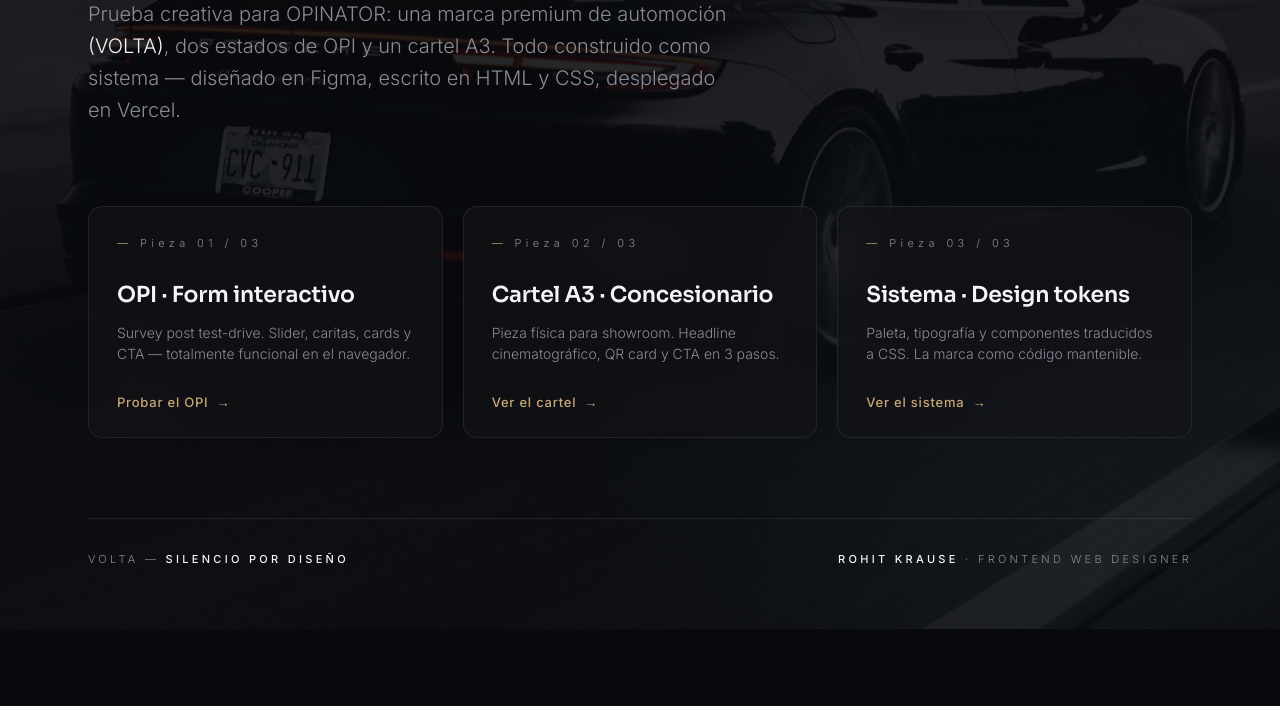
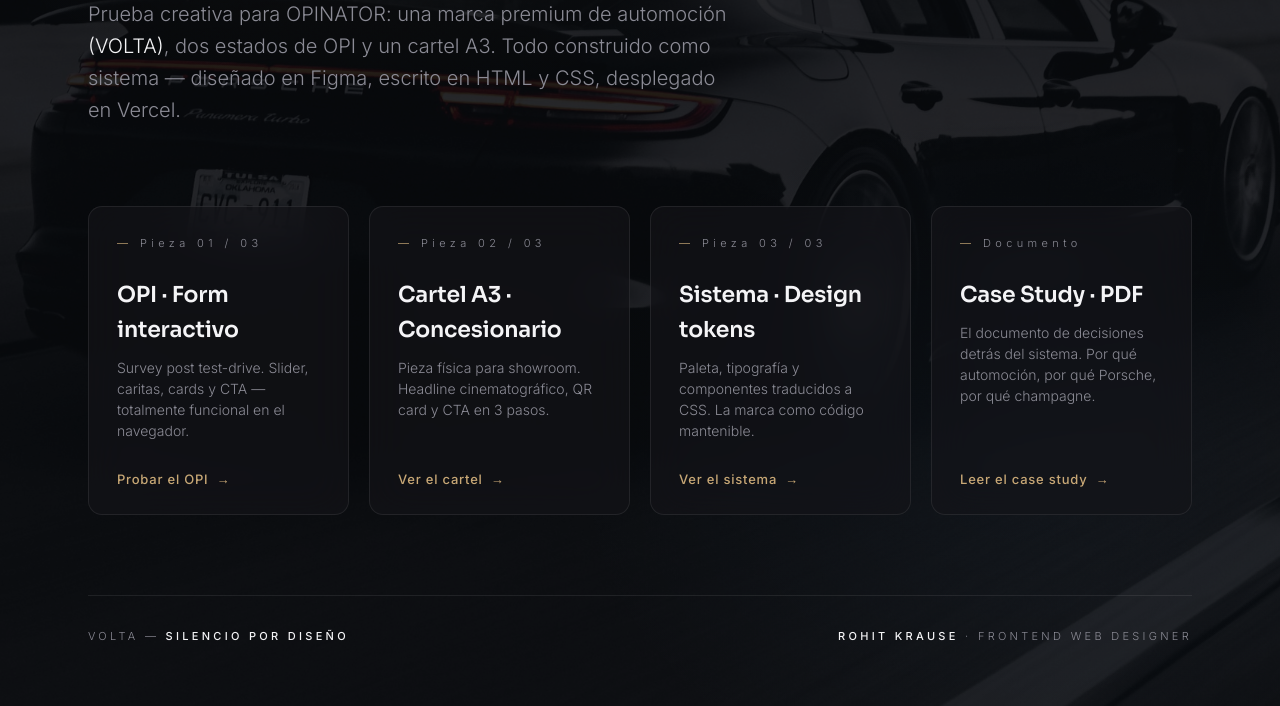
Before and after one commit to rohitkrause23/volta-opinator, a website built with Vite: page index.html in a window 1280 px wide. Shown: the part 503-1209 px from the top of the page. Before the commit the page ends 1132 px from the top, so only its background shows below. Built offline with nearby package versions, Linux system fonts and the light colour scheme.

Commit message:
improvementes

```diff
--- a/assets/css/landing.css
+++ b/assets/css/landing.css
@@ -86,7 +86,7 @@
 
 .pieces {
   display: grid;
-  grid-template-columns: repeat(3, 1fr);
+  grid-template-columns: repeat(auto-fit, minmax(15rem, 1fr));
   gap: 1.25rem;
   margin-block-end: 5rem;
 }
--- a/index.html
+++ b/index.html
@@ -74,6 +74,16 @@
           </p>
           <span class="piece__cta">Ver el sistema <span class="piece__cta-arrow" aria-hidden="true">→</span></span>
         </a>
+
+        <a href="/assets/pdf/volta-case-study.pdf" class="piece" target="_blank" rel="noopener">
+          <span class="piece__num">Documento</span>
+          <h2 class="piece__title">Case Study · PDF</h2>
+          <p class="piece__lede">
+            El documento de decisiones detrás del sistema. Por qué automoción,
+            por qué Porsche, por qué champagne.
+          </p>
+          <span class="piece__cta">Leer el case study <span class="piece__cta-arrow" aria-hidden="true">→</span></span>
+        </a>
       </nav>
 
       <footer class="meta landing__footer">
```
Also changed, not shown: 1 other file.
